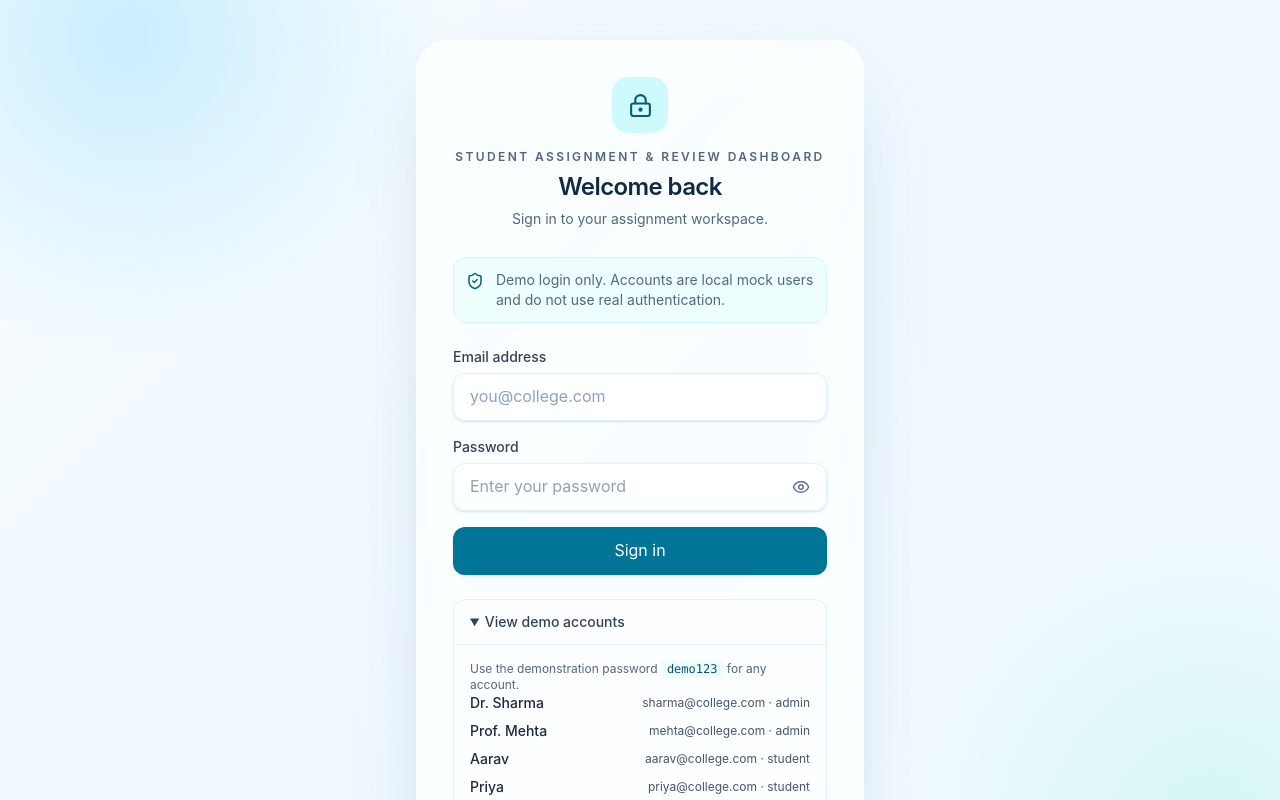
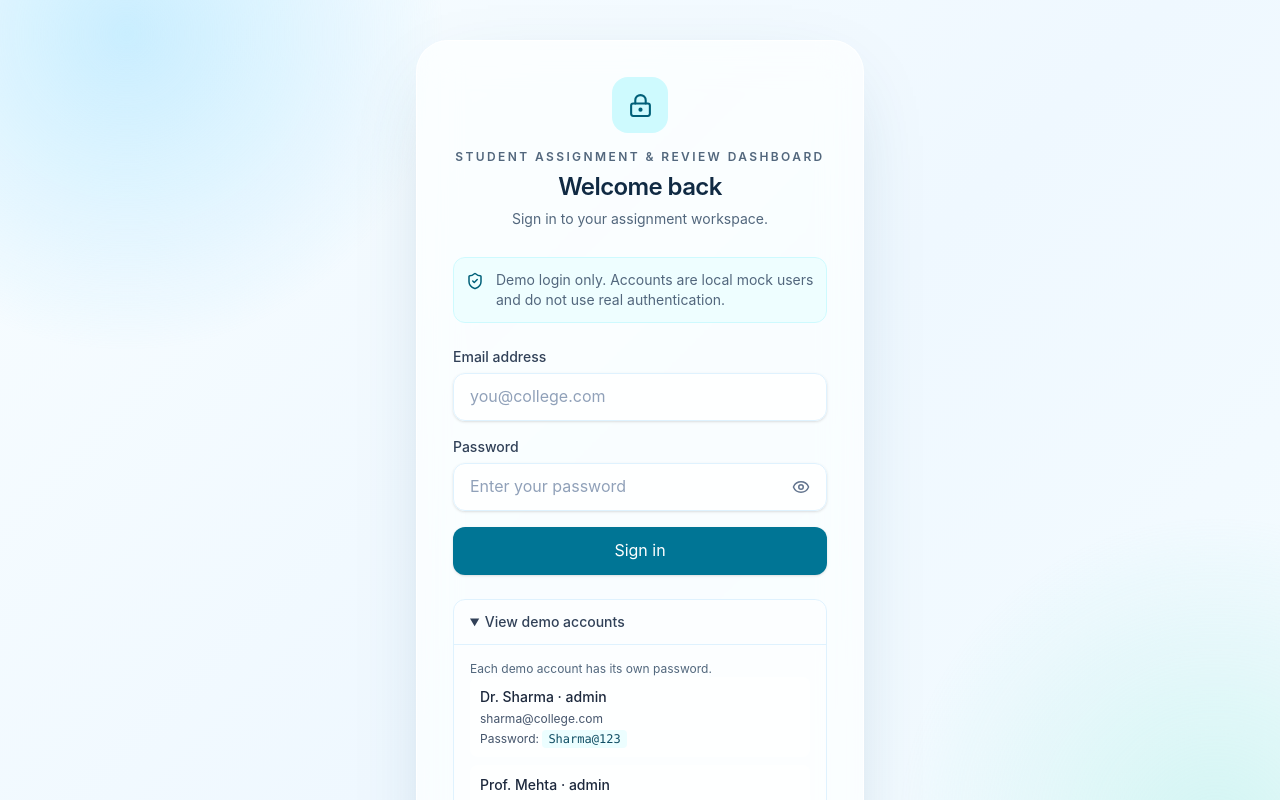
Before and after one commit to Shireenrawat07/student-assignment-board, a React (Vite) app: page / in a window 1280 px wide. Both pictures are taken after a click on the heading "View demo accounts". Shown: the top 800 px of the page. Built offline with nearby package versions, Linux system fonts and the light colour scheme.

Commit message:
Updated demo credentials

```diff
--- a/src/data/demoUsers.js
+++ b/src/data/demoUsers.js
@@ -1,13 +1,11 @@
-export const DEMO_PASSWORD = 'demo123'
-
 export const demoUsers = [
-  { id: 'admin-sharma', name: 'Dr. Sharma', email: 'sharma@college.com', password: DEMO_PASSWORD, role: 'admin' },
-  { id: 'admin-mehta', name: 'Prof. Mehta', email: 'mehta@college.com', password: DEMO_PASSWORD, role: 'admin' },
-  { id: 'student-aarav', name: 'Aarav', email: 'aarav@college.com', password: DEMO_PASSWORD, role: 'student' },
-  { id: 'student-priya', name: 'Priya', email: 'priya@college.com', password: DEMO_PASSWORD, role: 'student' },
-  { id: 'student-rahul', name: 'Rahul', email: 'rahul@college.com', password: DEMO_PASSWORD, role: 'student' },
-  { id: 'student-ananya', name: 'Ananya', email: 'ananya@college.com', password: DEMO_PASSWORD, role: 'student' },
-  { id: 'student-ishita', name: 'Ishita', email: 'ishita@college.com', password: DEMO_PASSWORD, role: 'student' },
+  { id: 'admin-sharma', name: 'Dr. Sharma', email: 'sharma@college.com', password: 'Sharma@123', role: 'admin' },
+  { id: 'admin-mehta', name: 'Prof. Mehta', email: 'mehta@college.com', password: 'Mehta@123', role: 'admin' },
+  { id: 'student-aarav', name: 'Aarav', email: 'aarav@college.com', password: 'Aarav@123', role: 'student' },
+  { id: 'student-priya', name: 'Priya', email: 'priya@college.com', password: 'Priya@123', role: 'student' },
+  { id: 'student-rahul', name: 'Rahul', email: 'rahul@college.com', password: 'Rahul@123', role: 'student' },
+  { id: 'student-ananya', name: 'Ananya', email: 'ananya@college.com', password: 'Ananya@123', role: 'student' },
+  { id: 'student-ishita', name: 'Ishita', email: 'ishita@college.com', password: 'Ishita@123', role: 'student' },
 ]
 
 export function getDashboardPath(role) {
--- a/src/pages/LoginPage.jsx
+++ b/src/pages/LoginPage.jsx
@@ -118,13 +118,16 @@ function LoginPage() {
           </summary>
           <div className="space-y-3 border-t border-sky-100 px-4 py-4">
             <p className="m-0 text-xs text-slate-600">
-              Use the demonstration password <code className="rounded bg-cyan-50 px-1.5 py-0.5 font-mono text-cyan-900">demo123</code> for any account.
+              Each demo account has its own password.
             </p>
             <ul className="m-0 max-h-48 list-none space-y-2 overflow-y-auto p-0">
               {demoUsers.map((user) => (
-                <li className="flex flex-col gap-1 text-sm sm:flex-row sm:items-center sm:justify-between" key={user.id}>
-                  <span className="font-medium text-slate-800">{user.name}</span>
-                  <span className="break-all text-xs text-slate-600">{user.email} · {user.role}</span>
+                <li className="flex flex-col gap-1 rounded-lg bg-white/60 p-2.5 text-sm" key={user.id}>
+                  <span className="font-medium text-slate-800">{user.name} · {user.role}</span>
+                  <span className="break-all text-xs text-slate-600">{user.email}</span>
+                  <span className="text-xs text-slate-600">
+                    Password: <code className="rounded bg-cyan-50 px-1.5 py-0.5 font-mono text-cyan-900">{user.password}</code>
+                  </span>
                 </li>
               ))}
             </ul>
```
